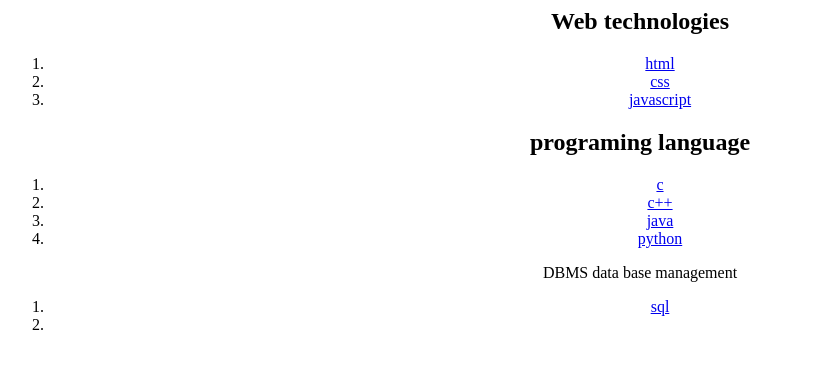
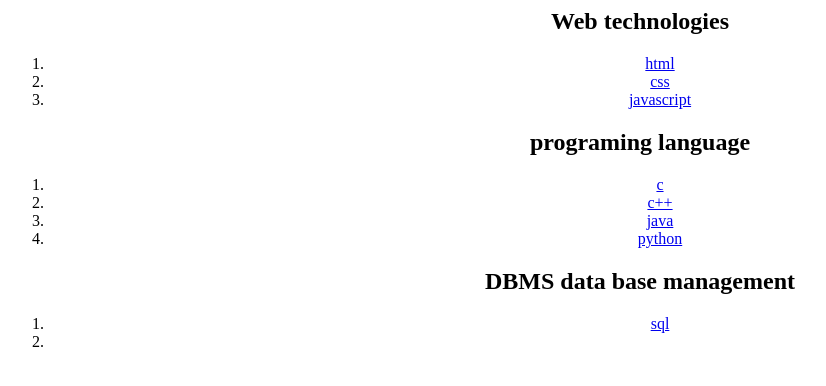
Before and after one commit to varutheking-04/cs_teacher, a plain HTML site: page software.html in a window 1280 px wide. Shown: the whole page, without its empty margins (0-826 px from the left). Drawn offline with Linux system fonts and the light colour scheme.

Commit message:
software page update

```diff
--- a/software.html
+++ b/software.html
@@ -26,7 +26,7 @@
 
     </div>
     <div>
-        <center>DBMS data base management</center>
+        <center><h2>DBMS data base management</h2></center>
         <center>
             <ol>
                 <li><a href="#">sql</a><li>
```
